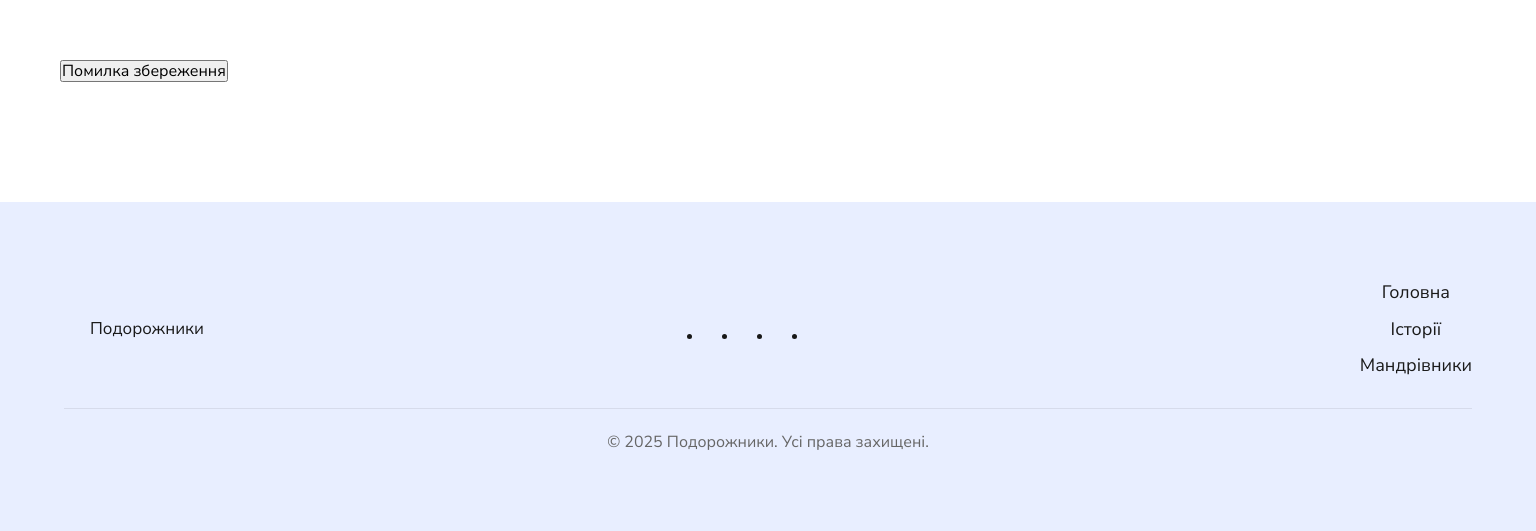
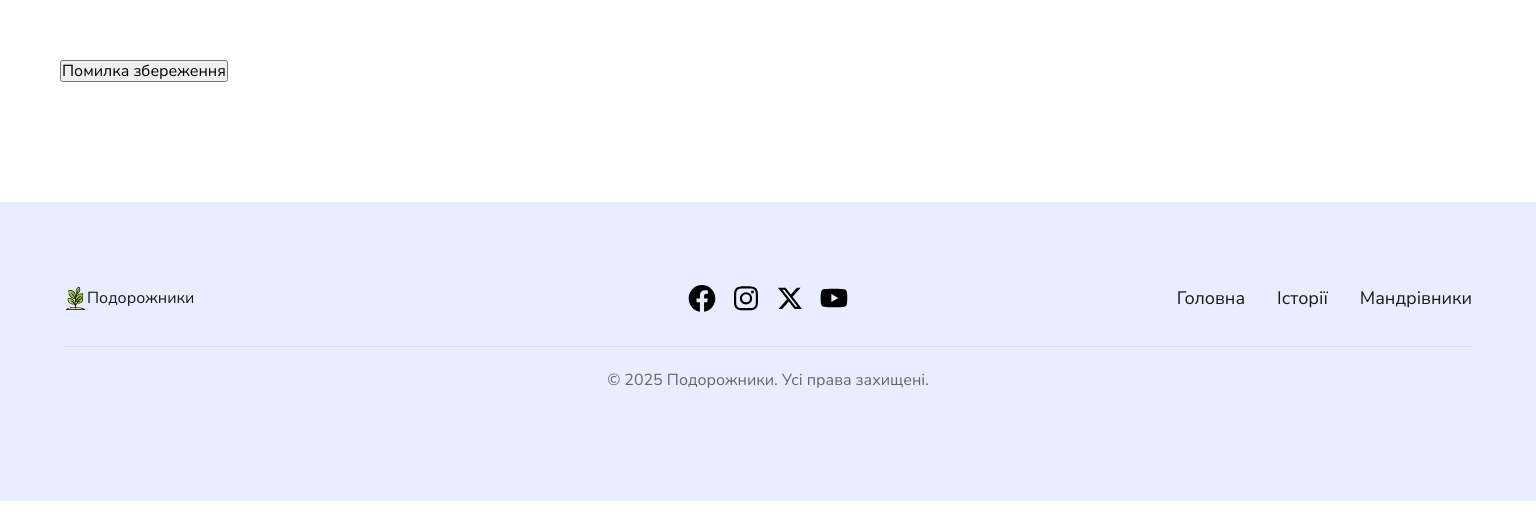
Before and after one commit to elentr/project-team-deploydrive, a Next.js app: page / in a window 1536 px wide. Shown: the part 670-1201 px from the top of the page. After the commit the page ends 1171 px from the top, so only its background shows below. Built offline with nearby package versions, Linux system fonts and the light colour scheme; no server answers.

Commit message:
add footer4

```diff
--- a/components/Footer/Footer.module.css
+++ b/components/Footer/Footer.module.css
@@ -26,7 +26,6 @@
 .logo {
   display: flex;
   align-items: center;
-  gap: 3px;
   font-size: 16px;
   font-weight: 400;
   color: #1a1a1a;
@@ -38,22 +37,19 @@
   opacity: 0.8;
 }
 
-.logoIcon {
-  width: 20px;
-  height: 20px;
-  object-fit: contain;
-}
-
 /* Social Media */
 .social {
   display: flex;
   gap: 16px;
   align-items: center;
+  list-style: none;
+  margin: 0;
+  padding: 0;
 }
 
 .socialLink {
-  width: 24px;
-  height: 24px;
+  width: 32px;
+  height: 32px;
   display: flex;
   align-items: center;
   justify-content: center;
@@ -62,8 +58,8 @@
 }
 
 .socialLink svg {
-  width: 24px;
-  height: 24px;
+  width: 32px;
+  height: 32px;
 }
 
 .socialLink:hover {
@@ -73,14 +69,12 @@
 /* Navigation */
 .nav {
   display: flex;
-  flex-direction: column;
-  gap: 16px;
-  align-items: center;
 }
+
 .navList {
   display: flex;
   flex-direction: column;
-  gap: 16px;
+  gap: 32px;
   align-items: center;
   list-style: none;
   margin: 0;
@@ -104,6 +98,7 @@
 .copyright {
   text-align: center;
   padding-top: 24px;
+  padding-bottom: 32px;
   border-top: 1px solid rgba(0, 0, 0, 0.08);
 }
 
@@ -113,8 +108,7 @@
   margin: 0;
   font-weight: 400;
 }
-
-/* Tablet - 768px and up */
+/* Tablet - 768px */
 @media (min-width: 768px) {
   .footer {
     padding: 48px 32px;
@@ -129,6 +123,38 @@
     grid-template-columns: 1fr 1fr;
     grid-template-rows: auto auto;
     gap: 32px;
+    align-items: center;
+    width: 100%;
+  }
+
+  .social {
+    grid-column: 2;
+    grid-row: 1;
+    justify-self: end;
+    gap: 12px;
+  }
+
+  .nav {
+    grid-column: 1 / 3;
+    grid-row: 2;
+    justify-self: center;
+  }
+
+  .navList {
+    flex-direction: row;
+  }
+
+}
+
+/* Desktop - 1440px and up */
+@media (min-width: 1440px) {
+  .footer {
+    padding: 80px 64px;
+  }
+
+  .mainRow {
+    grid-template-columns: 1fr auto 1fr;
+    grid-template-rows: auto;
   }
 
   .logo {
@@ -138,66 +164,6 @@
   }
 
   .social {
-    grid-column: 2;
-    grid-row: 1;
-    justify-self: end;
-    gap: 12px;
-  }
-
-  .socialLink {
-    width: 23px;
-    height: 23px;
-  }
-
-  .socialLink svg {
-    width: 23px;
-    height: 23px;
-  }
-
-  .nav {
-    grid-column: 1 / 3;
-    grid-row: 2;
-    justify-self: center;
-    flex-direction: row;
-    gap: 32px;
-  }
-
-  .copyright {
-    padding-top: 32px;
-  }
-}
-
-/* Desktop - 1440px and up */
-@media (min-width: 1440px) {
-  .footer {
-    padding: 80px 64px;
-  }
-
-  .container {
-    gap: 32px;
-  }
-
-  .mainRow {
-    grid-template-columns: 1fr auto 1fr;
-    grid-template-rows: auto;
-    gap: 0;
-  }
-
-  .logo {
-    font-size: 17px;
-    grid-column: 1;
-    grid-row: 1;
-    justify-self: start;
-  }
-
-  .logoIcon {
-    width: 23px;
-    height: 23px;
-  }
-
-  .social {
-    grid-column: 2;
-    grid-row: 1;
     justify-self: center;
   }
 
@@ -205,18 +171,12 @@
     grid-column: 3;
     grid-row: 1;
     justify-self: end;
-    gap: 32px;
   }
 
   .link {
     font-size: 18px;
   }
-
-  .copyright p {
-    font-size: 16px;
-  }
-
-  .copyright {
-    padding-top: 24px;
-  }
+.copyright p {
+  font-size: 16px;
 }
+}
--- a/components/Footer/Footer.tsx
+++ b/components/Footer/Footer.tsx
@@ -24,7 +24,7 @@ export default function Footer() {
           {/* Logo - Left */}
           <Link href="/" className={css.logo}>
             <svg width="23" height="23">
-              <use href="/icons/icons.svg#icon-logo_plant" />
+              <use href="/icons.svg#icon-logo_plant" />
             </svg>
             <span>Подорожники</span>
           </Link>
@@ -39,8 +39,8 @@ export default function Footer() {
                 aria-label="Facebook"
                 className={css.socialLink}
               >
-                <svg width="23" height="23">
-                  <use href="/icons/icons.svg#icon-facebook" />
+                <svg width="32" height="32">
+                  <use href="/icons.svg#icon-facebook" />
                 </svg>
               </a>
             </li>
@@ -52,8 +52,8 @@ export default function Footer() {
                 aria-label="Instagram"
                 className={css.socialLink}
               >
-                <svg width="23" height="23">
-                  <use href="/icons/icons.svg#icon-instagram" />
+                <svg width="32" height="32">
+                  <use href="/icons.svg#icon-instagram" />
                 </svg>
               </a>
             </li>
@@ -65,8 +65,8 @@ export default function Footer() {
                 aria-label="X (Twitter)"
                 className={css.socialLink}
               >
-                <svg width="23" height="23">
-                  <use href="/icons/icons.svg#icon-x" />
+                <svg width="32" height="32">
+                  <use href="/icons.svg#icon-x" />
                 </svg>
               </a>
             </li>
@@ -78,8 +78,8 @@ export default function Footer() {
                 aria-label="YouTube"
                 className={css.socialLink}
               >
-                <svg width="23" height="23">
-                  <use href="/icons/icons.svg#icon-youtube" />
+                <svg width="32" height="32">
+                  <use href="/icons.svg#icon-youtube" />
                 </svg>
               </a>
             </li>
```
